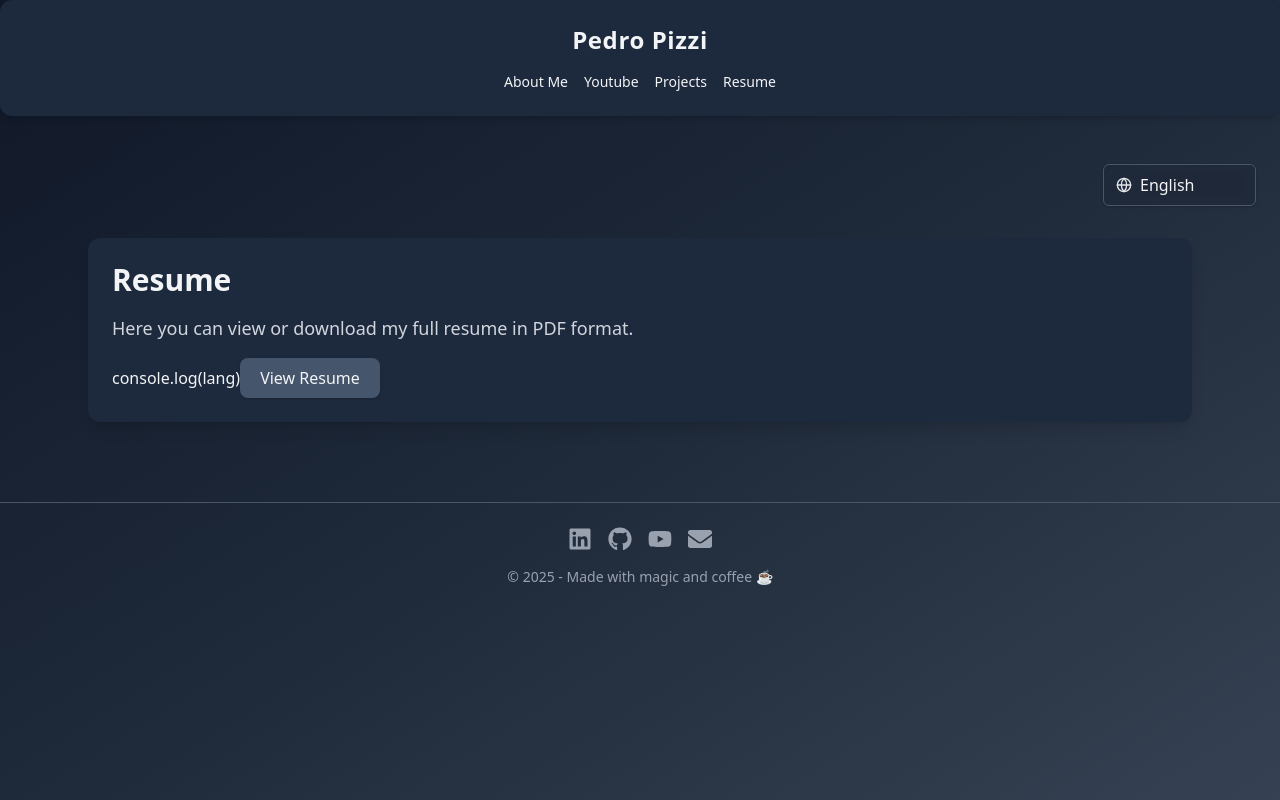
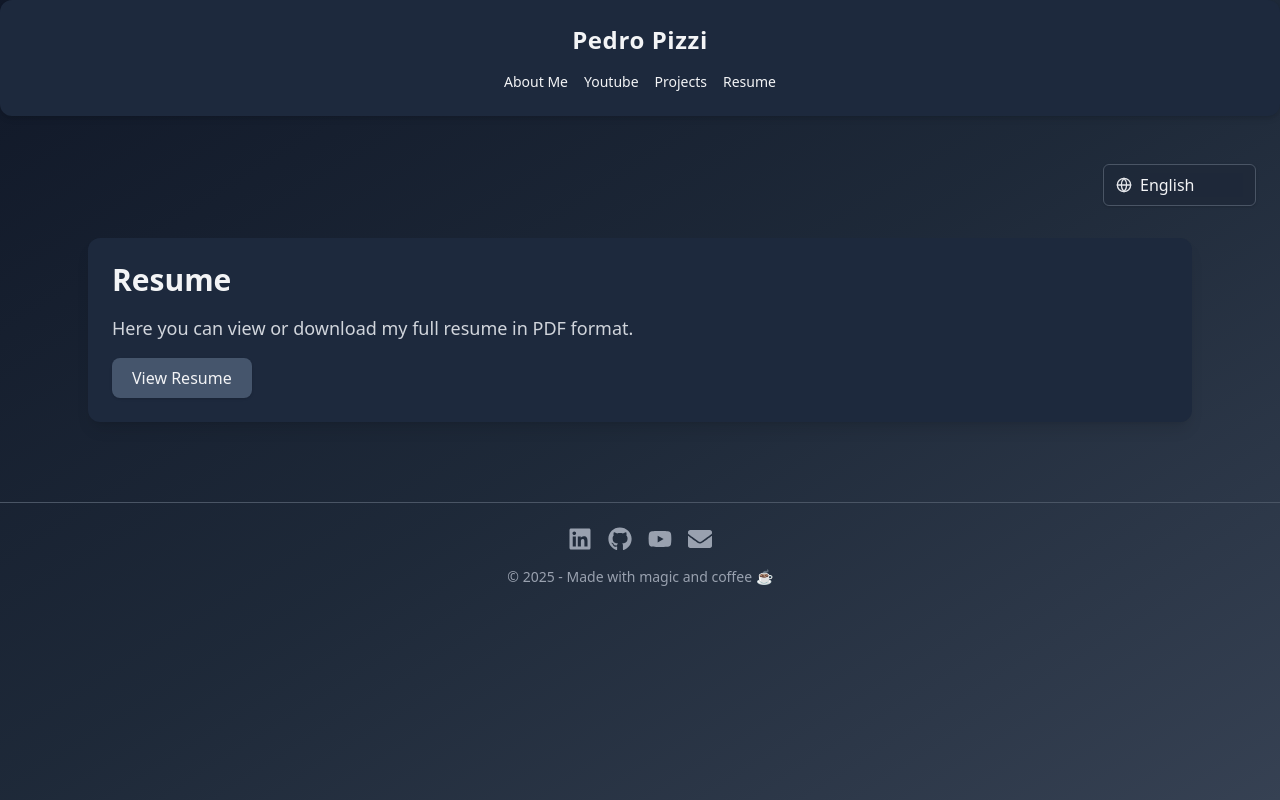
Before and after one commit to P3dream/portifolio, a React (Vite) app: page /resume in a window 1280 px wide. Built offline with nearby package versions, Linux system fonts and the light colour scheme.

Commit message:
fixing spanish bug

```diff
--- a/src/pages/Resume.tsx
+++ b/src/pages/Resume.tsx
@@ -14,7 +14,6 @@ const Resume = () => {
       <p className="text-base sm:text-lg text-gray-300 mb-4">
         {t("resume_desc")}
       </p>
-      console.log(lang)
       <a
         href={`/curriculum/${fileName}`}
         download={fileName}
```
Also changed, not shown: vercel.json.
